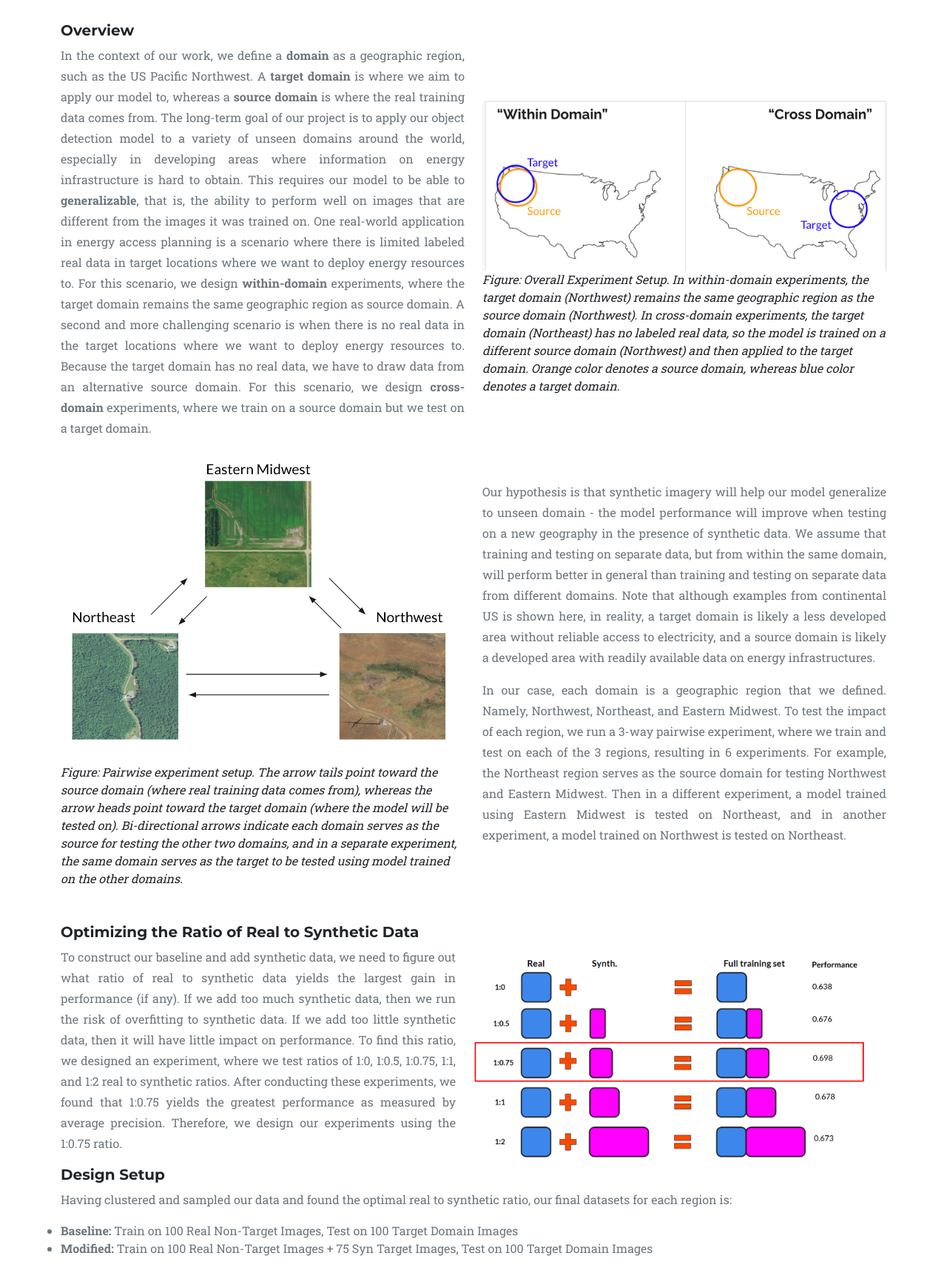
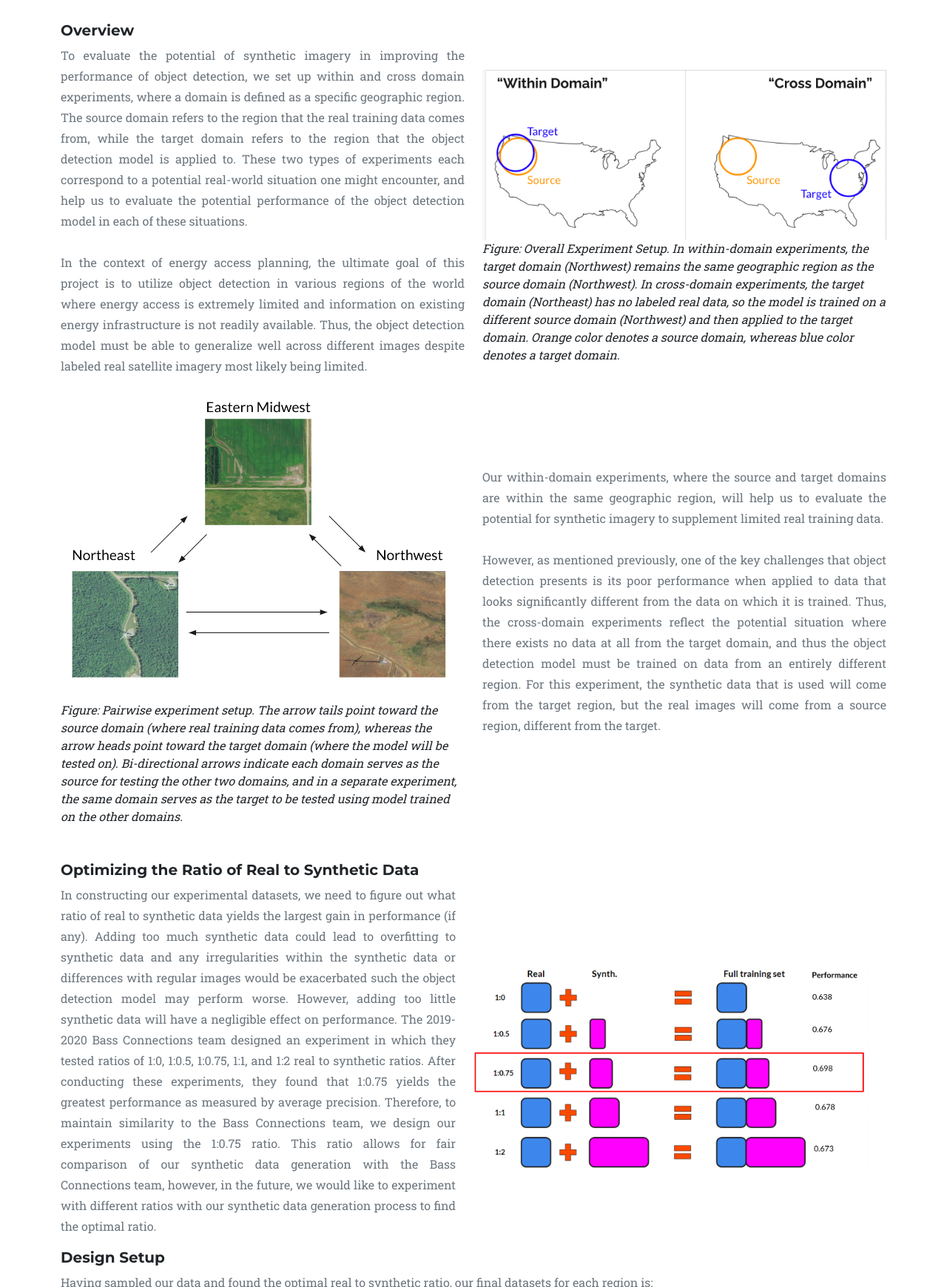
Before and after one commit to frankwillard/AIforArtificialWorlds, a website: page dist/index.html in a window 1280 px wide. Shown: the part 10260-12000 px from the top of the page at 74% size. Drawn offline with nearby package versions, Linux system fonts and the light colour scheme.

Commit message:
updated experimental setup

```diff
--- a/dist/index.html
+++ b/dist/index.html
@@ -528,12 +528,10 @@
                                 <h5 class="service-heading">Overview</h5>
                                 <div class="row">
                                     <div class="col-md-6 my-auto">
-                                        <p class="text-muted" style="text-align: justify;">In the context of our work, we define a <strong>domain</strong> as a geographic region, such as the US Pacific Northwest. A <strong>target domain</strong>  is where we aim to apply our model to, whereas a <strong>source domain</strong> is where the real training data comes from.
-
-                                            The long-term goal of our project is to apply our object detection model to a variety of unseen domains around the world, especially in developing areas where information on energy infrastructure is hard to obtain. This requires our model to be able to <strong>generalizable</strong>,
-                                            that is, the ability to perform well on images that are different from the images it was trained on. One real-world application in energy access planning is a scenario where there is limited labeled real data in target locations where we want to deploy energy resources to. For this scenario, we design <strong>within-domain</strong> experiments, where the target domain remains the same geographic region as source domain.
-
-                                            A second and more challenging scenario is when there is no real data in the target locations where we want to deploy energy resources to. Because the target domain has no real data, we have to draw data from an alternative source domain. For this scenario, we design <strong>cross-domain</strong> experiments, where we train on a source domain but we test on a target domain.
+                                        <p class="text-muted" style="text-align: justify;">
+                                            To evaluate the potential of synthetic imagery in improving the performance of object detection, we set up within and cross domain experiments, where a domain is defined as a specific geographic region. The source domain refers to the region that the real training data comes from, while the target domain refers to the region that the object detection model is applied to. These two types of experiments each correspond to a potential real-world situation one might encounter, and help us to evaluate the potential performance of the object detection model in each of these situations.
+                                            <br><br>
+                                            In the context of energy access planning, the ultimate goal of this project is to utilize object detection in various regions of the world where energy access is extremely limited and information on existing energy infrastructure is not readily available. Thus, the object detection model must be able to generalize well across different images despite labeled real satellite imagery most likely being limited.
 
                                         </p>
                                     </div>
@@ -552,11 +550,11 @@
                                     </div>
 
                                     <div class="col-md-6 my-auto">
-                                        <p class="text-muted" style="text-align: justify;"> Our hypothesis is that synthetic
-                                            imagery will help our model generalize to unseen domain - the model performance will improve when testing on a new geography in the presence
-                                            of synthetic data. We assume that training and testing on separate data, but from within the same domain, will perform better in general than training and testing on separate data from different domains. Note that although examples from continental US is shown here, in reality, a target domain is likely a less developed area without reliable access to electricity, and a source domain is likely a developed area with readily available data on energy infrastructures.  </p>
                                         <p class="text-muted" style="text-align: justify;">
-                                            In our case, each domain is a geographic region that we defined. Namely, Northwest, Northeast, and Eastern Midwest. To test the impact of each region, we run a 3-way pairwise experiment, where we train and test on each of the 3 regions, resulting in 6 experiments. For example, the Northeast region serves as the source domain for testing Northwest and Eastern Midwest. Then in a different experiment, a model trained using Eastern Midwest is tested on Northeast, and in another experiment, a model trained on Northwest is tested on Northeast. </p>
+                                            Our within-domain experiments, where the source and target domains are within the same geographic region, will help us to evaluate the potential for synthetic imagery to supplement limited real training data.
+                                            <br><br>
+                                            However, as mentioned previously, one of the key challenges that object detection presents is its poor performance when applied to data that looks significantly different from the data on which it is trained. Thus, the cross-domain experiments reflect the potential situation where there exists no data at all from the target domain, and thus the object detection model must be trained on data from an entirely different region. For this experiment, the synthetic data that is used will come from the target region, but the real images will come from a source region, different from the target.
+                                        </p>
 
                                     </div>
 
@@ -569,10 +567,16 @@
 
                                         <div class="col-md-6 my-auto">
                                             <p class="text-muted" style="text-align: justify;">
-                                                To construct our baseline and add synthetic data, we need to figure out what ratio of real to synthetic data yields
-                                                the largest gain in performance (if any). If we add too much synthetic data, then we run the risk of overfitting to synthetic data. If we add too little synthetic data, then it will have little impact on performance. To find this ratio, we designed an experiment, where we test ratios of 1:0, 1:0.5, 1:0.75,
-                                                1:1, and 1:2 real to synthetic ratios. After conducting these experiments, we found that 1:0.75 yields the greatest performance
-                                                as measured by average precision. Therefore, we design our experiments using the 1:0.75 ratio.  </p>
+                                                In constructing our experimental datasets, we need to figure out what ratio of real to synthetic data yields
+                                                the largest gain in performance (if any). Adding too much synthetic data could lead to overfitting to synthetic data and any irregularities within
+                                                the synthetic data or differences with regular images would be exacerbated such the object detection model may perform worse.
+                                                However, adding too little synthetic data will have a negligible effect on performance.
+                                                The 2019-2020 Bass Connections team designed an experiment in which they tested ratios of 1:0, 1:0.5, 1:0.75,
+                                                1:1, and 1:2 real to synthetic ratios. After conducting these experiments, they found that 1:0.75 yields the greatest performance
+                                                as measured by average precision. Therefore, to maintain similarity to the Bass Connections team, we design our experiments using the 1:0.75 ratio.
+                                                This ratio allows for fair comparison of our synthetic data generation with the Bass Connections team, however, in the future, we
+                                                would like to experiment with different ratios with our synthetic data generation process to find the optimal ratio.
+                                            </p>
                                         </div>
 
                                         <div class="col-md-6 my-auto">
@@ -584,7 +588,7 @@
                                     <br>
                                     <h5 class="service-heading">Design Setup</h5>
                                     <p class="text-muted" style="text-align: justify;">
-                                        Having clustered and sampled our data and found the optimal real to synthetic ratio, our final datasets for each region is: </p>
+                                        Having sampled our data and found the optimal real to synthetic ratio, our final datasets for each region is: </p>
                                     <ul>
                                         <li class="text-muted" style="text-align: justify;"><b>Baseline: </b> Train on 100 Real Non-Target Images, Test on 100 Target Domain Images</li>
                                         <li class="text-muted" style="text-align: justify;"><b>Modified: </b> Train on 100 Real Non-Target Images + 75 Syn Target Images, Test on 100 Target Domain Images </li>
@@ -603,10 +607,10 @@
                                     <div class="col-md-6 my-auto">
                                         <h5 class="service-heading">Within Domain Experiment (Target = Source)</h5>
                                         <p class="text-muted" style="text-align: left;">
-                                            Before we test how well synthetic imagery improves performance when the model is testing on a different domain than the one
-                                            it was trained on, we need to establish some baseline performance results for detecting wind turbines in the imagery to evaluate whether adding synthetic imagery improves our model's accuracy. We need to know how well the model is doing when it is trained and
-                                            tested on the same domain. Using Northwest region as our target domain, we ran our baseline and modified experiments,
-                                            and we repeat for the other domains/regions.</p>
+                                            For each of the domains we selected, we ran the baseline and modified experiments, where all of the data came from the same
+                                            region. This experiment helps to evaluate the overall ability of synthetic imagery (especially using our GP-GAN technique)
+                                            to improve the object detection performance.
+                                        </p>
                                     </div>
                                 </div>
                                 <br>
@@ -621,10 +625,11 @@
                                     <div class="col-md-6 my-auto">
                                         <h5 class="service-heading">Cross Domain Experiment (Target not equal to Source)</h5>
                                         <p class="text-muted" style="text-align: left;">
-                                            These experiments are designed to test if synthetic data can help overcome differences in geography. To test whether adding synthetic imagery improves our model's generalizability, we trained on one region, and tested
-                                            on another region (cross-domain). Then we added synthetic imagery similar to the target domain and compared performance against the baseline. Augmenting our baseline dataset with synthetic data not only provides more exmaples of images with wind turbines, but it provides examples that are more similar to the target locations the model will be deployed to. Thus, we expect adding synthetic data to improve our model's generalizability.
-                                            Here we demonstrate this experiment setup using Northwest as the target domain and Eastern Midwest as the non-target domain.
-                                            We repeated for the other domains as well. </p>
+                                            For these experiments, the domains for the real source and target images are different, while the synthetic images used in the modified training dataset
+                                            are from the target region. Thus, with synthetic images more similar to the target region, we hypothesize that the addition of the synthetic images will
+                                            improve the accuracy of the object detection when the target and source regions are dissimilar in appearance. These experiments will help us to evaluate
+                                            the potential for synthetic imagery to improve the object detection model’s ability to generalize across different regions despite the  limitations of the
+                                            existing training data. </p>
                                     </div>
                                 </div>
                                 <br>
@@ -643,6 +648,7 @@
 
                                         <div class="col-md-6 my-auto">
                                             <img src="assets/img/methodology/yolov3.png" class="img-responsive" alt="Ratio Test Experimental Design" style="width:100%">
+                                            <caption class="text-muted"><i>Figure: Sample output image from <a href="https://github.com/ultralytics/yolov3">Ultralytics YOLOv3 GitHub repository</a>.</i></caption>
                                         </div>
                                     </div>
 
```
